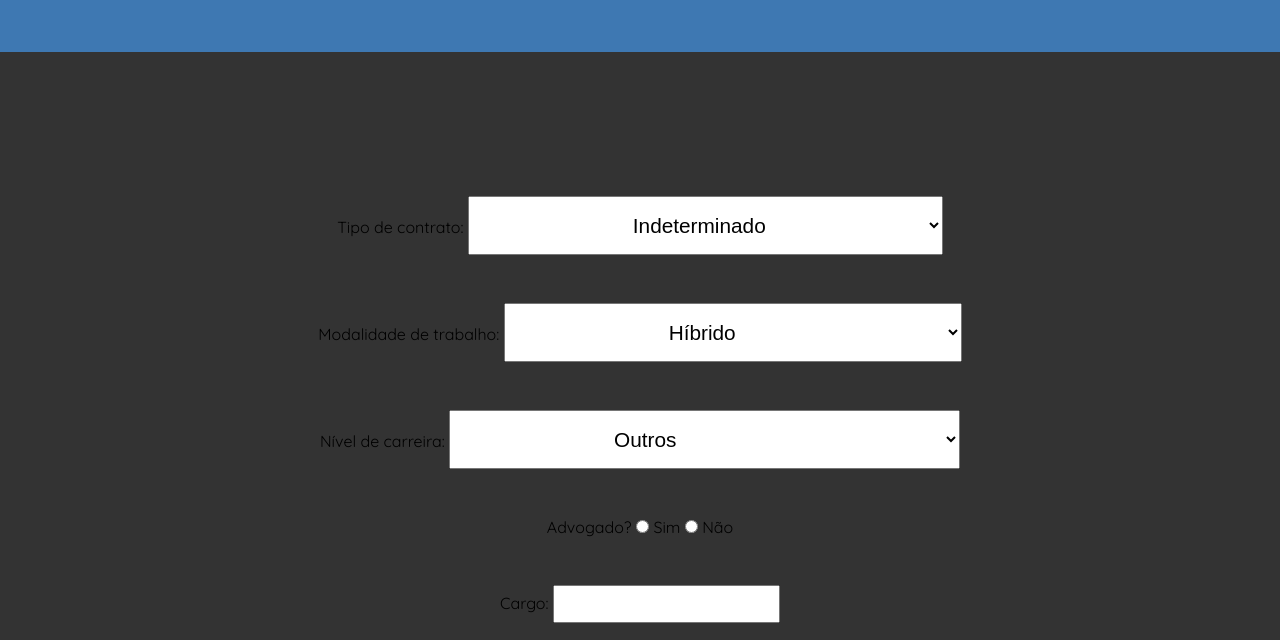
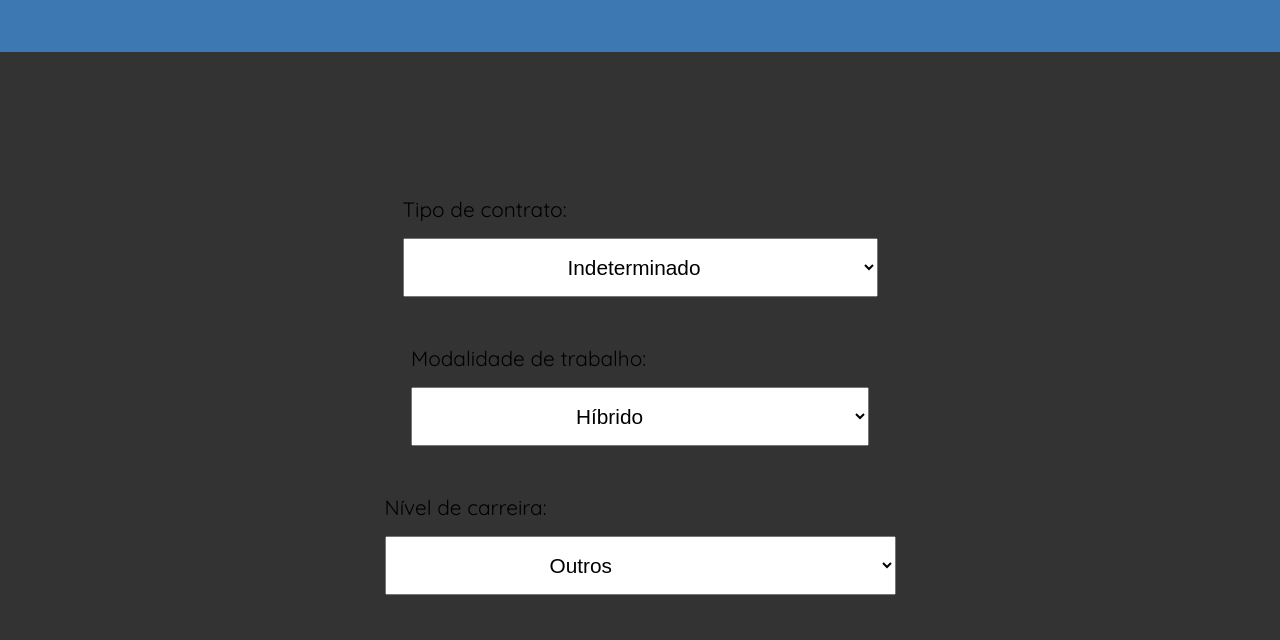
Before and after one commit to guilherme-messias/validador-de-contratos, a website with bundled scripts: page clients/company-1/index.html in a window 1280 px wide. Shown: the part 128-768 px from the top of the page. Built offline with nearby package versions, Linux system fonts and the light colour scheme.

Commit message:
adiciona estilos para rótulos no formulário de detalhes do contrato

```diff
--- a/sass/layout/_main.scss
+++ b/sass/layout/_main.scss
@@ -82,8 +82,6 @@ input {
     font-size: 1.3rem;
   }
 
-
-
   #company-selection {
     display: flex;
     flex-direction: column;
@@ -103,6 +101,13 @@ input {
   #contract-details-form {
     margin: 4rem;
     gap: 3rem;
+
+    label {
+      display: flex;
+      flex-direction: column;
+      margin-bottom: 1rem;
+      font-size: 1.3rem;
+    }
   }
 
   // #result-codes-and-kit {
@@ -118,7 +123,7 @@ input {
   //     font-size: 1.5rem;
   //   }
 
-    // input {
+  // input {
   //   padding: 1rem;
   //   font-size: 1.5rem;
   // }
```
Also changed, not shown: css/style.css, 1 other file.
